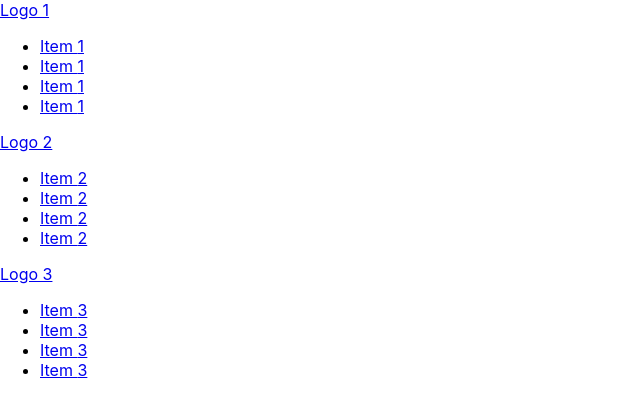
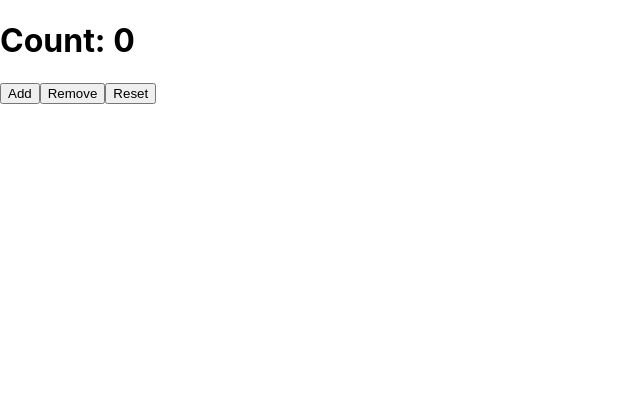
Before and after one commit to OzkrMebasser/Curso-react, a React (Create React App) app in the folder curso-react/: page / in a window 1280 px wide. Shown: the top 414 px of the page, without its empty margins (0-640 px from the left). Built offline with nearby package versions, Linux system fonts and the light colour scheme.

Commit message:
Repaso 5

```diff
--- a/curso-react/src/App.js
+++ b/curso-react/src/App.js
@@ -1,14 +1,23 @@
-import React from "react";
+import React, { useContext } from "react";
+import ExampleContext from "./context/ExampleContext";
 
 //COMPONENTS
-import Header from "./components/Header";
+
+import Home from "./components/Home";
 
 const App = () => {
+  // const { counter, addCounter, removeCounter, resetCounter } = useContext(
+  //   ExampleContext
+  // );
+
+  const { state, dispatch } = useContext(ExampleContext);
   return (
     <div className="App">
-      <Header titulo="Logo 1" numero="1" classCss="header1" />
-      <Header titulo="Logo 2" numero="2" classCss="header2" />
-      <Header titulo="Logo 3" numero="3" classCss="header3" />
+      <h1>Count: {state.counter}</h1>
+
+      <button onClick={() => dispatch({ type: "ADD" })}>Add</button>
+      <button onClick={() => dispatch({ type: "REMOVE" })}>Remove</button>
+      <button onClick={() => dispatch({ type: "RESET" })}>Reset</button>
     </div>
   );
 };
--- /dev/null
+++ b/curso-react/src/components/Home.jsx
@@ -0,0 +1,19 @@
+import React, { useContext } from "react";
+import ExampleContext from "../context/ExampleContext";
+
+const Home = () => {
+  const data = useContext(ExampleContext);
+
+  console.log(data);
+  return (
+    <div className="App">
+      <h1>Count: {}</h1>
+
+      {/* <button onClick={addCounter}>Add</button>
+        <button onClick={removeCounter}>Remove</button>
+        <button onClick={resetCounter}>Reset</button> */}
+    </div>
+  );
+};
+
+export default Home;
--- /dev/null
+++ b/curso-react/src/context/ExampleContext.jsx
@@ -0,0 +1,56 @@
+import React, { createContext, useState, useReducer } from "react";
+
+const ExampleContext = createContext();
+
+const initialState = {
+  counter: 0
+};
+
+const reducer = (state, action) => {
+  switch (action.type) {
+    case "ADD":
+      return {
+        counter: state.counter + 1
+      };
+
+    case "REMOVE":
+      return {
+        counter: state.counter - 1
+      };
+
+    case "RESET":
+      return {
+        counter: 0
+      };
+
+    default:
+      return state;
+  }
+};
+
+const ExampleProvider = ({ children }) => {
+  const [counter, setCounter] = useState(0);
+  const [state, dispatch] = useReducer(reducer, initialState);
+
+  const addCounter = () => {
+    setCounter(counter + 1);
+  };
+
+  const resetCounter = () => {
+    setCounter(0);
+  };
+
+  const removeCounter = () => {
+    setCounter(counter - 1);
+  };
+
+  //   const data = { counter, addCounter, resetCounter, removeCounter };
+  const data = { state, dispatch };
+
+  return (
+    <ExampleContext.Provider value={data}>{children}</ExampleContext.Provider>
+  );
+};
+
+export { ExampleProvider };
+export default ExampleContext;
--- a/curso-react/src/index.js
+++ b/curso-react/src/index.js
@@ -1,6 +1,13 @@
-import React from "react";
+import React, { useContext } from "react";
+import { ExampleProvider } from "./context/ExampleContext";
+
 import ReactDOM from "react-dom";
 import "./index.css";
 import App from "./App";
 
-ReactDOM.render(<App />, document.getElementById("root"));
+ReactDOM.render(
+  <ExampleProvider>
+    <App />
+  </ExampleProvider>,
+  document.getElementById("root")
+);
```
